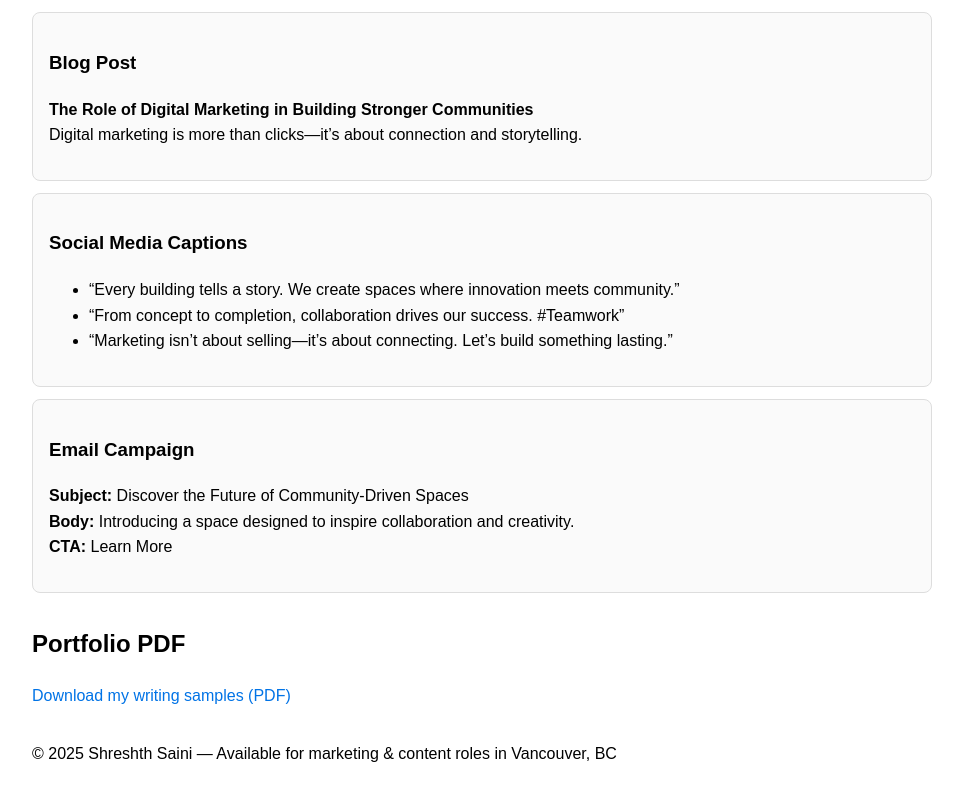
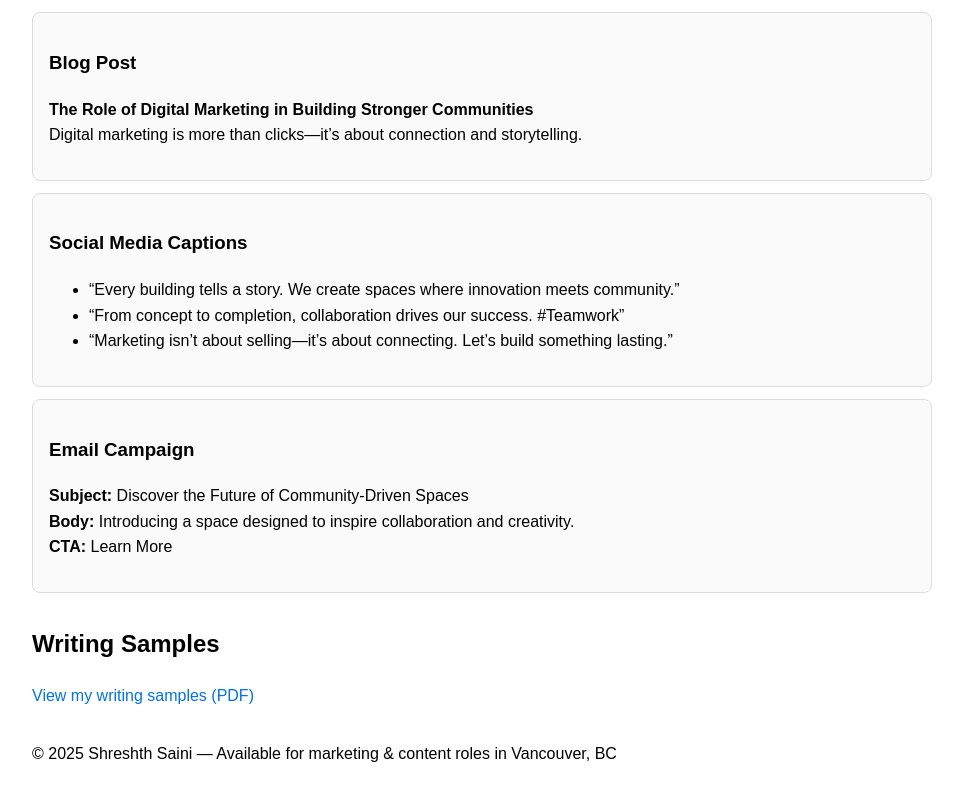
Before and after one commit to shreshthsaini45/portfolio, a plain HTML site: page index.html in a window 1280 px wide. Shown: the part 374-1174 px from the top of the page, without its empty margins (158-1121 px from the left). Drawn offline with Linux system fonts and the light colour scheme.

Commit message:
Update index.html

```diff
--- a/index.html
+++ b/index.html
@@ -59,10 +59,10 @@
   </section>
 
   <section>
-    <h2>Portfolio PDF</h2>
-    <p>
-      <a href="Shreshth_Saini_Writing_Samples.pdf" target="_blank">Download my writing samples (PDF)</a>
-    </p>
+    <h2>Writing Samples</h2>
+<p>
+  <a href="Shreshth_Saini_Writing_Samples.pdf" target="_blank">View my writing samples (PDF)</a>
+</p>
   </section>
 
   <footer>
```
